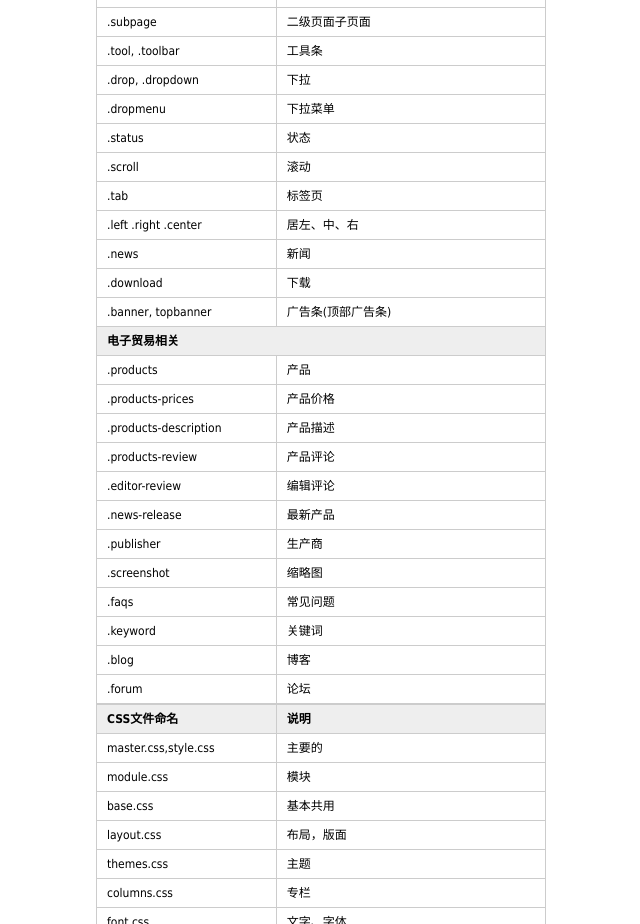
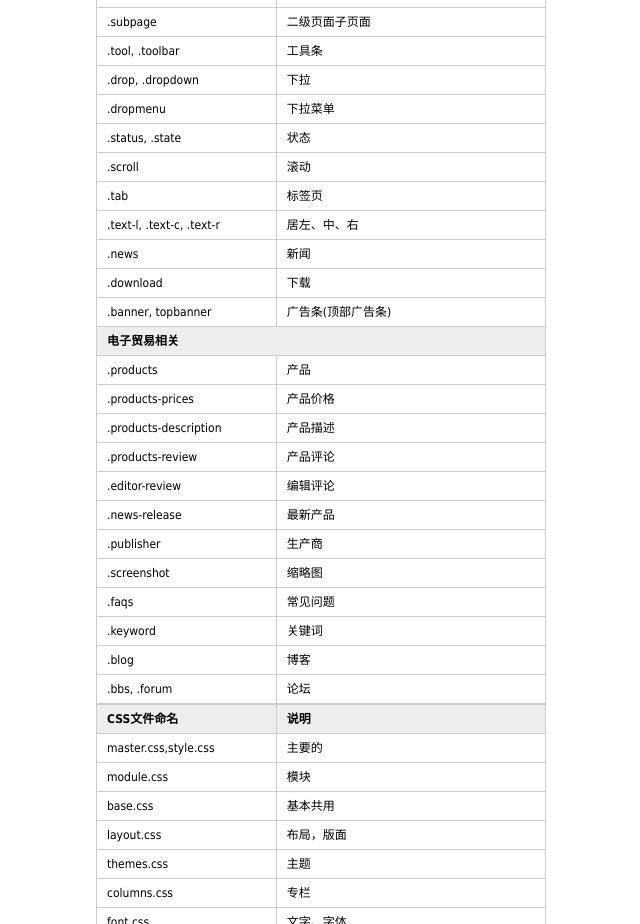
Before and after one commit to weimengwopinle/css.guide.name.rules-chexiang, a plain HTML site: page app/index.html in a window 1280 px wide. Shown: the part 1240-2164 px from the top of the page, without its empty margins (319-959 px from the left). Drawn offline with Linux system fonts and the light colour scheme.

Commit message:
add others

```diff
--- a/app/index.html
+++ b/app/index.html
@@ -207,7 +207,7 @@
                         <td>下拉菜单</td>
                     </tr>
                     <tr>
-                        <td>.status</td>
+                        <td>.status, .state</td>
                         <td>状态</td>
                     </tr>
                     <tr>
@@ -219,7 +219,7 @@
                         <td>标签页</td>
                     </tr>
                     <tr>
-                        <td>.left .right .center</td>
+                        <td>.text-l, .text-c, .text-r</td>
                         <td>居左、中、右</td>
                     </tr>
                     <tr>
@@ -282,7 +282,7 @@
                         <td>博客</td>
                     </tr>
                     <tr>
-                        <td>.forum</td>
+                        <td>.bbs, .forum</td>
                         <td>论坛</td>
                     </tr>
                 </tbody>
```
